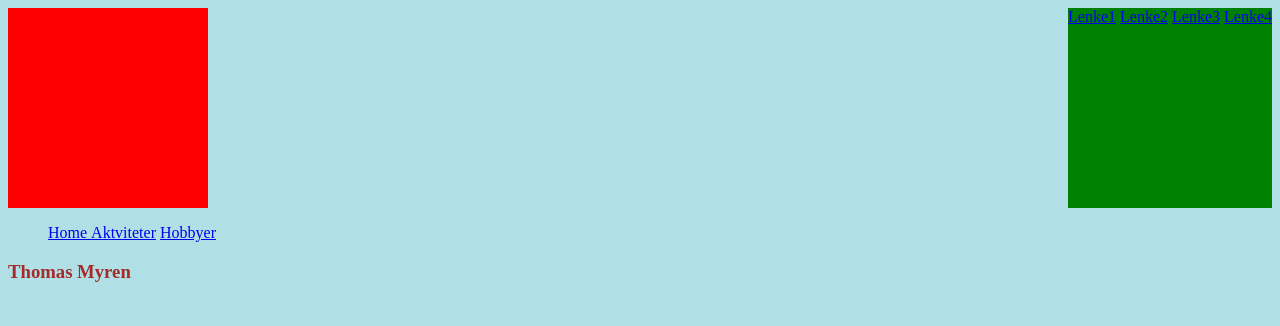
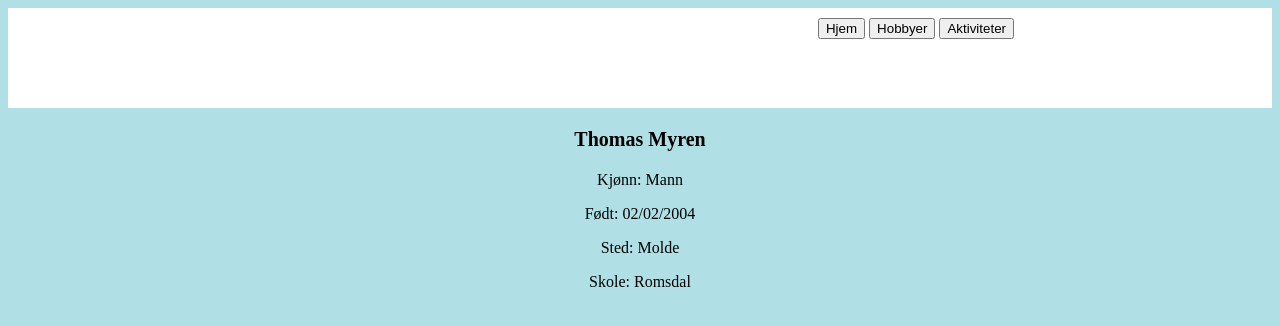
Before and after one commit to Tnmyren/Tibe-Nettsideomdegselv, a website: page web/index.html in a window 1280 px wide. Drawn offline with nearby package versions, Linux system fonts and the light colour scheme; files that its build step writes are made by us from their sources.

Commit message:
buttons on links

```diff
--- a/resources/scss/components/header.scss
+++ b/resources/scss/components/header.scss
@@ -2,17 +2,21 @@
     &__wrapper{
         display: flex;
         flex-direction: row;
-        justify-content: space-between;
+        justify-content: space-evenly;
+        background-color: white;
     }
     &__logo{
-        height: 200px;
-        width: 200px;
-        background-color: red;
+        height: 100px;
+        width: 100px;
     }
     &__navigation{
-        background-color: green;
+        height: 30px;
+        width: 400px;
+        padding: 10px;
+        padding: auto;
+        text-align: right;
         &--item{
-            color: orange;
-        }
+            color: black;
+            }
     }
 }
--- /dev/null
+++ b/resources/scss/components/link.scss
@@ -0,0 +1,13 @@
+a:hover{
+    color: orange;
+}
+a:link {
+    color: black;
+  }
+a:visited{
+    color: black
+    ;
+}
+a:active{
+    color: black;
+}
--- a/resources/scss/site.scss
+++ b/resources/scss/site.scss
@@ -12,6 +12,7 @@
  */
 
 @import 'components/header';
+@import 'components/link.scss';
 
 
 body{
@@ -19,7 +20,8 @@ body{
 }
 
 h3{
-    color: brown;
+    text-align: center;
+    font-size: 20px;
 }
 .flex-container {
     display: flex;
@@ -35,3 +37,7 @@ li {
 .h2{
     font-size: 40px;
 }
+
+p{
+    text-align: center;
+}
--- a/web/index.html
+++ b/web/index.html
@@ -13,12 +13,11 @@
 </head>
 <body>
   <header class="header__wrapper">
-    <div  class="header__logo"></div>
+    <a h  class="header__logo"   ></div>
     <nav  class="header__navigation">
-      <a  class="haeder__navigation--item" href="#">Lenke1</a>
-      <a  class="haeder__navigation--item" href="#">Lenke2</a>
-      <a  class="haeder__navigation--item" href="#">Lenke3</a>
-      <a  class="haeder__navigation--item" href="#">Lenke4</a>
+      <a  class="haeder__navigation--item" href="index.html" ><button> Hjem</button></a>
+      <a  class="haeder__navigation--item" href="hobby.html"><button> Hobbyer</button></a>
+      <a  class="haeder__navigation--item" href="Aktvitet.html"><button> Aktiviteter</button></a>
     </nav>
   </header>
 
@@ -28,21 +27,13 @@
 
 
 
-    <ul class="nav justify-content-center">
-        <li class="">
-          <a href="index.html">Home
-          </a>
-        </li>
-        <li>
-          <a href="Aktvitet.html">Aktviteter</a>
-        </li>
-        <li>
-          <a href="hobby.html">Hobbyer</a>
-        </li>
-      </ul>
+
 
 <h3>Thomas Myren  </h3>
-
+<p>Kjønn: Mann</p>
+<p>Født: 02/02/2004</p>
+<p>Sted: Molde</p>
+<p>Skole: Romsdal</p>
 
     <script type="text/javascript" src="./resources/js/site.min.js"></script>
 
```
Also changed, not shown: web/Aktvitet.html (+16 -13 lines), web/hobby.html (+15 -13 lines).
